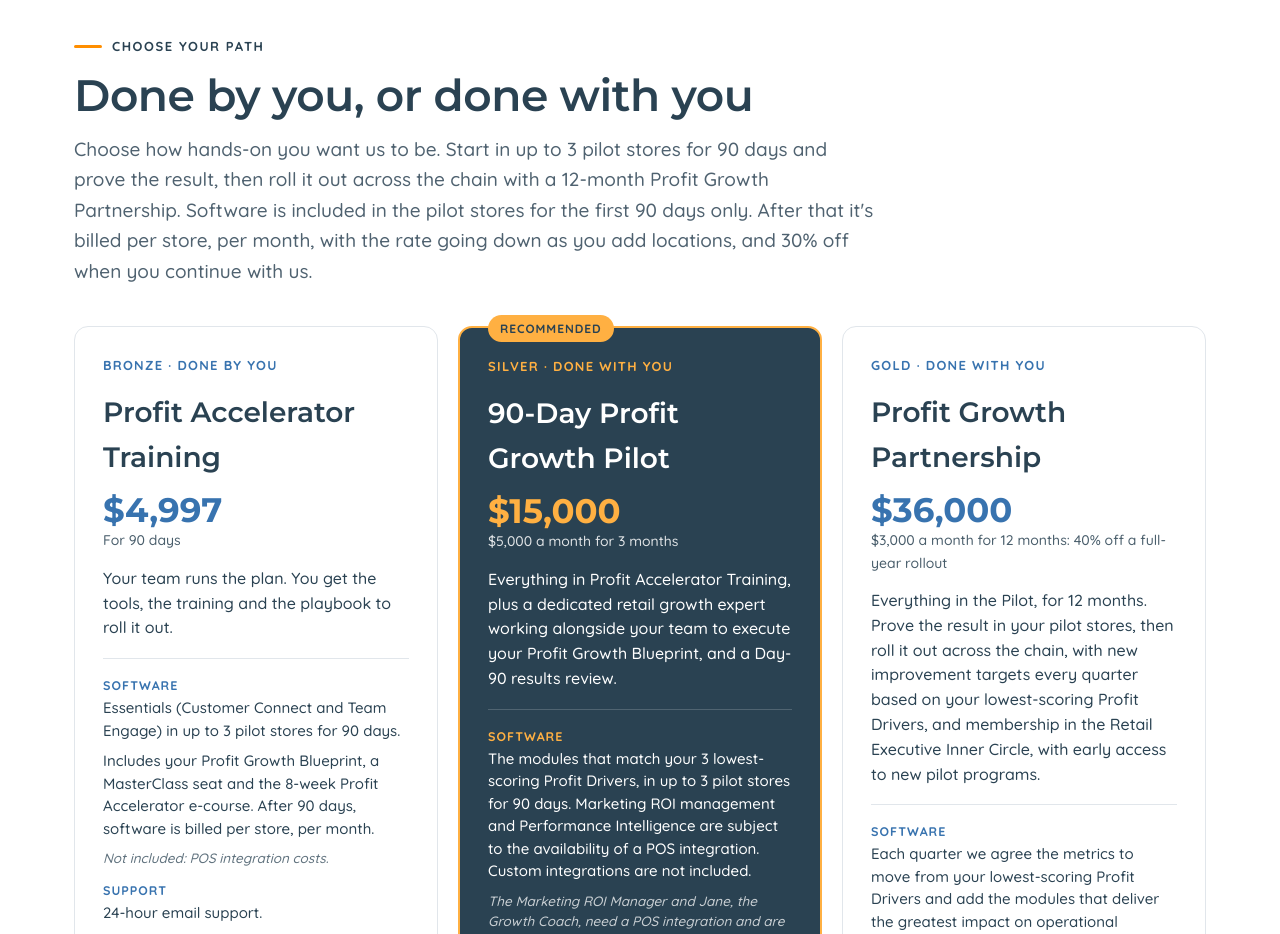
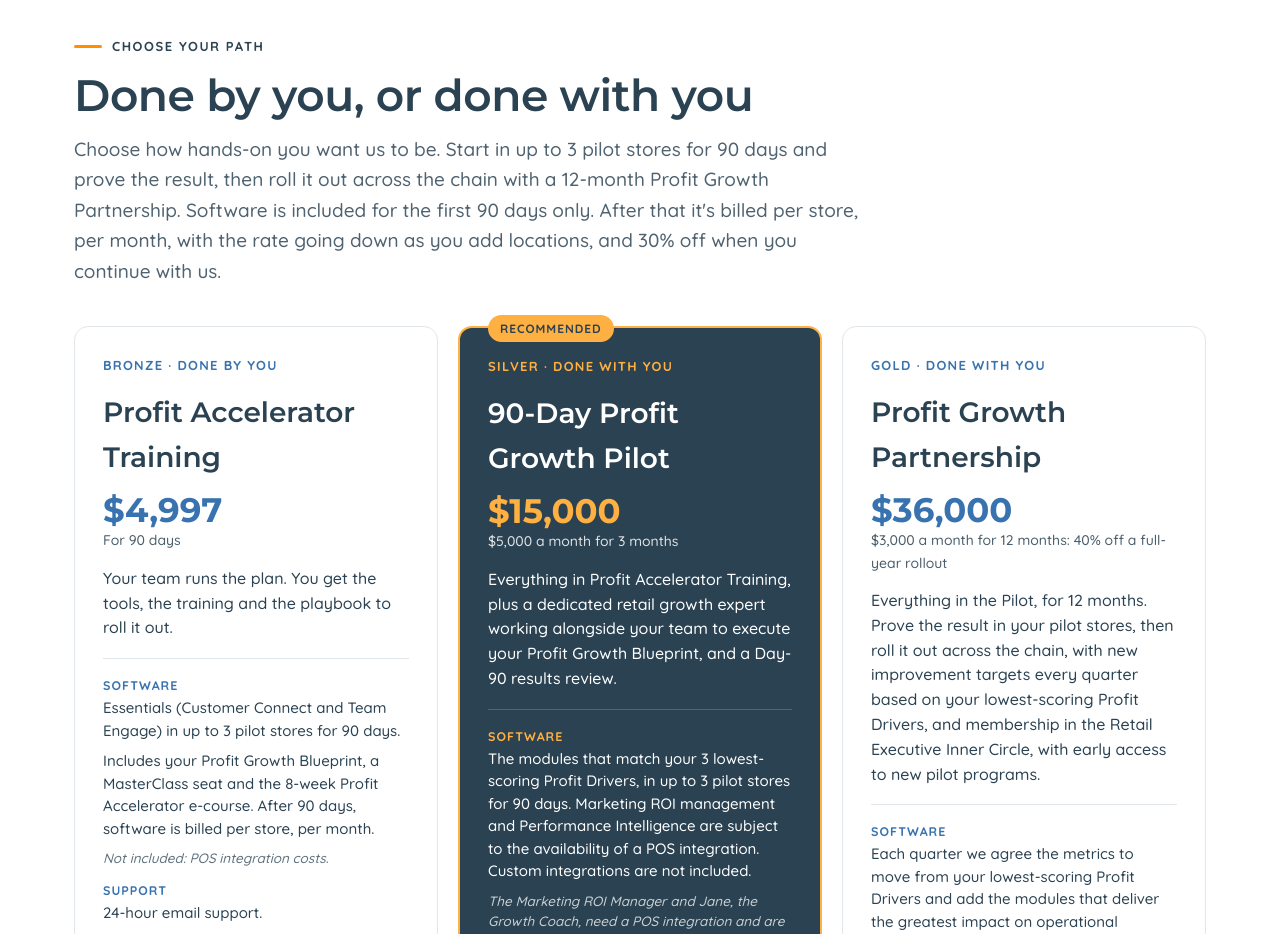
Before and after one commit to DevDcx/dgm-website, a plain HTML site: page how-we-work/index.html in a window 1280 px wide. Shown: the part 3620-4554 px from the top of the page. Drawn offline with Linux system fonts and the light colour scheme.

Commit message:
Tiers intro: software included for the first 90 days only
Co-Authored-By: Claude Opus 5.5 <noreply@anthropic.com>
Claude-Session: https://claude.ai/code/session_01XNybfvXA3zH16sED8HQwq4

```diff
--- a/how-we-work/index.html
+++ b/how-we-work/index.html
@@ -259,7 +259,7 @@ a{color:#3873AF}a:hover{color:#2A4252}
 <div style="display: flex; flex-direction: column; gap: 14px; max-width: 800px">
 <div style="display: flex; align-items: center; gap: 10px; font-size: 13px; letter-spacing: .12em; text-transform: uppercase; font-weight: 700"><span style="width: 28px; height: 3px; background: #FF8E00; border-radius: 2px"></span>Choose your path</div>
 <h2 style="margin: 0; font-family: 'Montserrat', sans-serif; font-size: clamp(30px, 3.8vw, 44px); line-height: 1.12; letter-spacing: -.01em; font-weight: 600">Done by you, or done with you</h2>
-<p style="margin: 0; font-size: 19px; color: #4F6270">Choose how hands-on you want us to be. Start in up to 3 pilot stores for 90 days and prove the result, then roll it out across the chain with a 12-month Profit Growth Partnership. Software is included in the pilot stores for the first 90 days only. After that it's billed per store, per month, with the rate going down as you add locations, and 30% off when you continue with us.</p>
+<p style="margin: 0; font-size: 19px; color: #4F6270">Choose how hands-on you want us to be. Start in up to 3 pilot stores for 90 days and prove the result, then roll it out across the chain with a 12-month Profit Growth Partnership. Software is included for the first 90 days only. After that it's billed per store, per month, with the rate going down as you add locations, and 30% off when you continue with us.</p>
 </div>
 <div style="display: grid; grid-template-columns: repeat(auto-fit, minmax(min(300px, 100%), 1fr)); gap: 20px; align-items: stretch">
 
```
Also changed, not shown: src/How.dc.html (+1 -1 lines).
